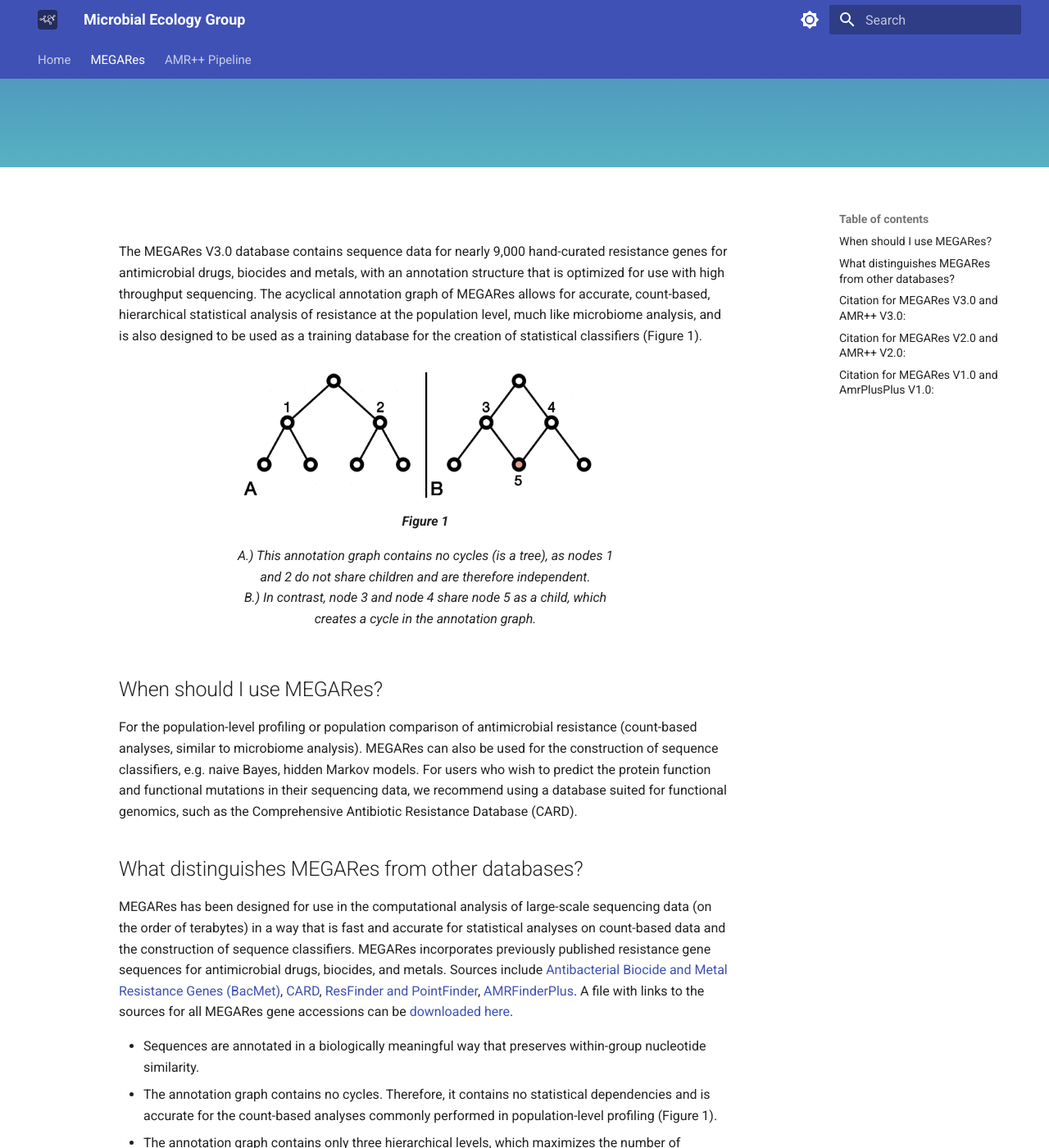
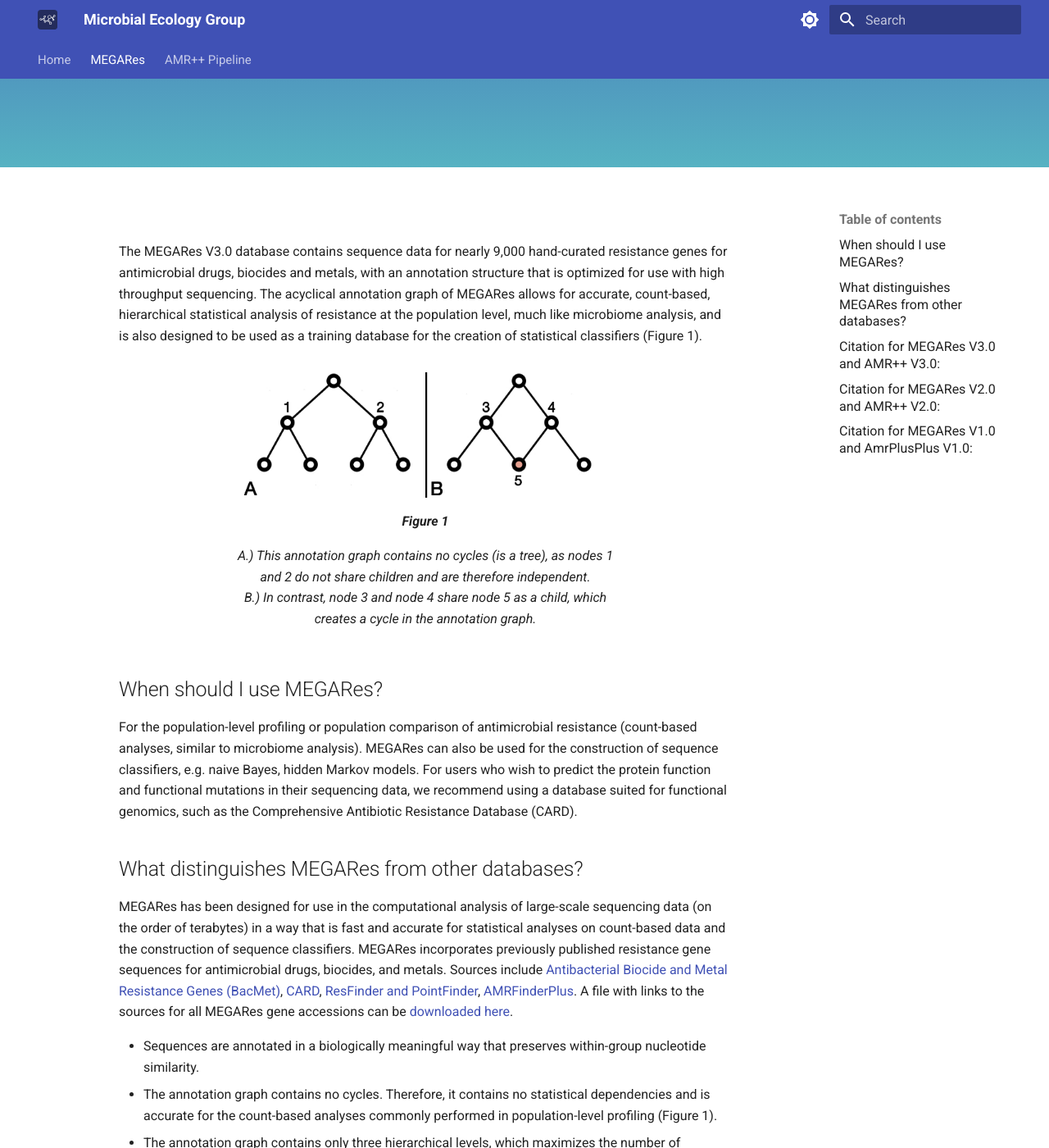
Before and after one commit to Microbial-Ecology-Group/meglab, an MkDocs documentation site: the page built from docs/megares/index.md, in a window 1280 px wide and 1400 px high, scrolled down 325 px. Shown: the whole window at 82% size. Built offline with MkDocs 1.6.1 and Material for MkDocs 9.7.7, drawn with Linux system fonts in a browser that asks for light colours; some of the changed text lies outside the part shown.

Commit message:
Increased font size of ToC, modified logos sizes, added citation megares

```diff
--- a/overrides/amrplusplus.html
+++ b/overrides/amrplusplus.html
@@ -97,6 +97,10 @@
 
     @media screen and (min-width:60em) {
 
+      .md-sidebar--secondary .md-nav {
+        font-size: .8rem;
+      }
+
         .tx-hero {
             display: flex;
             align-items: center;
--- a/overrides/megares.html
+++ b/overrides/megares.html
@@ -77,6 +77,10 @@
     }
 
     @media screen and (min-width:60em) {
+
+      .md-sidebar--secondary .md-nav {
+        font-size: .8rem;
+      }
 
         .tx-hero {
             display: flex;
--- a/overrides/meglab.html
+++ b/overrides/meglab.html
@@ -82,6 +82,10 @@
 
     @media screen and (min-width:60em) {
 
+      .md-sidebar--secondary .md-nav {
+        font-size: .8rem;
+      }
+
         .tx-hero {
             display: flex;
             align-items: center;
```
Also changed, not shown: docs/megares/index.md (+5 -1 lines), docs/assets/minnesota.svg, docs/assets/tamu.svg.
